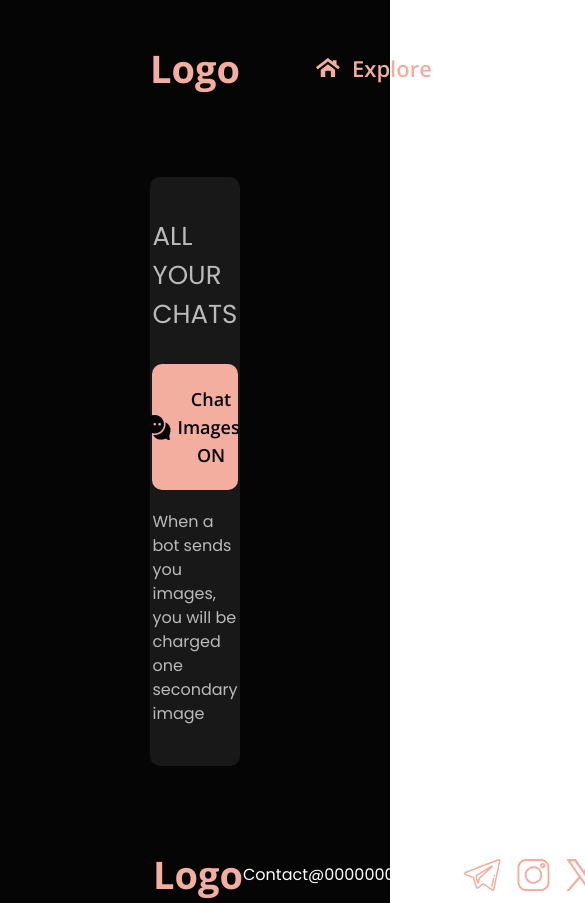
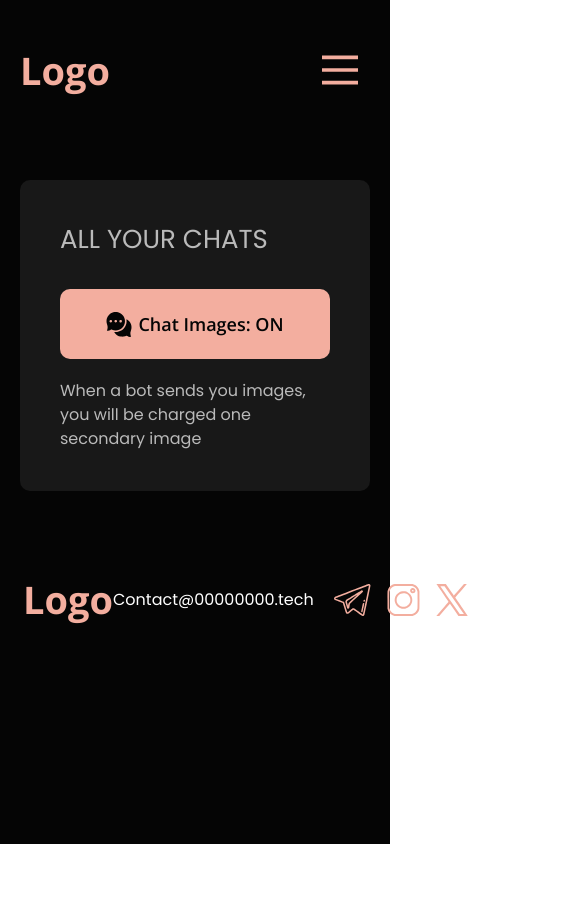
Before and after one commit to vishav-pathania/Arcsyslabs-task1, a Next.js app: page / in a window 390 px wide. Shown: the top 903 px of the page, 585 px wide, since content can reach past the window. After the commit the page ends 844 px from the top, so only its background shows below. Built offline with nearby package versions, Linux system fonts and the light colour scheme.

Commit message:
Setup responsive navbar

```diff
--- /dev/null
+++ b/components/Hamburger/index.jsx
@@ -0,0 +1,33 @@
+import styles from "./styles.module.css";
+
+const Hamburger = ({ open, clickHandler }) => {
+  return (
+    <button
+      onClick={clickHandler}
+      className={`${styles.menu} ${
+        open ? styles.opened : ""
+      } flex items-center justify-center`}
+      aria-expanded={open ? "true" : "false"}
+      aria-label="Main Menu"
+    >
+      <svg
+        width="60"
+        height="60"
+        viewBox="0 0 100 100"
+        className="stroke-current text-primary"
+      >
+        <path
+          className={`${styles.line} ${styles.line1}`}
+          d="M 20,29.000046 H 80.000231 C 80.000231,29.000046 94.498839,28.817352 94.532987,66.711331 94.543142,77.980673 90.966081,81.670246 85.259173,81.668997 79.552261,81.667751 75.000211,74.999942 75.000211,74.999942 L 25.000021,25.000058"
+        />
+        <path className={`${styles.line} ${styles.line2}`} d="M 20,50 H 80" />
+        <path
+          className={`${styles.line} ${styles.line3}`}
+          d="M 20,70.999954 H 80.000231 C 80.000231,70.999954 94.498839,71.182648 94.532987,33.288669 94.543142,22.019327 90.966081,18.329754 85.259173,18.331003 79.552261,18.332249 75.000211,25.000058 75.000211,25.000058 L 25.000021,74.999942"
+        />
+      </svg>
+    </button>
+  );
+};
+
+export default Hamburger;
--- /dev/null
+++ b/components/Hamburger/styles.module.css
@@ -0,0 +1,48 @@
+.menu {
+  background-color: transparent;
+  border: none;
+  cursor: pointer;
+  display: flex;
+  padding: 0;
+}
+
+.opened {
+  color: current;
+  /*modules do not accept empty classes*/
+}
+
+.line {
+  fill: none;
+  stroke: current;
+  stroke-width: 6;
+  transition:
+    stroke-dasharray 600ms cubic-bezier(0.4, 0, 0.2, 1),
+    stroke-dashoffset 600ms cubic-bezier(0.4, 0, 0.2, 1);
+}
+.line1 {
+  stroke-dasharray: 60 207;
+  stroke-width: 6;
+}
+.line2 {
+  stroke-dasharray: 60 60;
+  stroke-width: 6;
+}
+.line3 {
+  stroke-dasharray: 60 207;
+  stroke-width: 6;
+}
+.opened .line1 {
+  stroke-dasharray: 90 207;
+  stroke-dashoffset: -134;
+  stroke-width: 6;
+}
+.opened .line2 {
+  stroke-dasharray: 1 60;
+  stroke-dashoffset: -30;
+  stroke-width: 6;
+}
+.opened .line3 {
+  stroke-dasharray: 90 207;
+  stroke-dashoffset: -134;
+  stroke-width: 6;
+}
--- a/components/Header.jsx
+++ b/components/Header.jsx
@@ -1,35 +1,73 @@
+import Image from "next/image";
 import Link from "next/link";
+import ExploreImage from "../public/House.svg";
+import PenImage from "../public/Pen.svg";
+import MagicStick from "../public/Magicstick.svg";
+import { useState } from "react";
+import Hamburger from "./Hamburger";
 
 const Header = () => {
+  const [navOpen, setNavOpen] = useState(false);
   return (
-    <div>
-      <div className="flex flex-row items-center">
-        <div className="flex flex-row items-center flex-1">
-          <Link
-            href="#"
-            className="text-[38px] font-bold text-primary font-header"
-          >
-            Logo
-          </Link>
-          <div className="w-[1px] h-[36px] bg-white ml-[36px] " />
-          <img src="/House.svg" alt="" className="items-center ml-[40px]" />
+    <header className="flex flex-row items-center transition-all duration-[600ms] ">
+      <Link href="#" className="text-[38px] font-bold text-primary font-header">
+        Logo
+      </Link>
+      <div className="hidden lg:block w-[1px] h-[36px] bg-white ml-[36px] " />
+      <div className="hidden lg:flex flex-row items-center flex-1">
+        <Image src={ExploreImage} alt="Explore" className="ml-[40px]" />
+        <p className="ml-3 text-primary font-semibold font-header text-[22px]">
+          Explore
+        </p>
+        <Image src={PenImage} alt="Create" className="ml-12" />
+        <p className="font-header text-white font-semibold ml-3 text-[22px]">
+          Create
+        </p>
+        <Image src={MagicStick} alt="Edit" className="ml-12" />
+        <p className="font-header text-white font-semibold ml-3 text-[22px]">
+          Edit
+        </p>
+        <div className="flex-1" />
+        <button className="text-header text-semibold text-[18px] bg-primary rounded-full px-16 py-3 justify-self-end">
+          Login
+        </button>
+      </div>
+      <div className="lg:hidden flex justify-end flex-1">
+        <Hamburger
+          open={navOpen}
+          clickHandler={() => setNavOpen((prev) => !prev)}
+        />
+      </div>
+
+      {/*Mobile nav*/}
+      <div
+        className={`backdrop-blur-lg bg-black/20 z-50 min-w-full flex lg:hidden flex-col space-y-8 items-center top-28 py-8 left-0 fixed transition-all duration-[600ms] ${navOpen ? "translate-x-0" : "-translate-x-full"
+          }`}
+      >
+        <div className="flex">
+          <Image src={ExploreImage} alt="Explore" />
           <p className="ml-3 text-primary font-semibold font-header text-[22px]">
             Explore
           </p>
-          <img src="/Pen.svg" alt="" className="ml-12 items-center" />
+        </div>
+        <div className="flex">
+          <Image src={PenImage} alt="Create" />
           <p className="font-header text-white font-semibold ml-3 text-[22px]">
             Create
           </p>
-          <img src="/Magicstick.svg" alt="" className="ml-12" />
+        </div>
+        <div className="flex">
+          <Image src={MagicStick} alt="Edit" />
           <p className="font-header text-white font-semibold ml-3 text-[22px]">
             Edit
           </p>
         </div>
-        <button className="text-header text-semibold text-[18px] bg-primary rounded-full px-16 py-3">
+        <button className="text-header text-semibold text-[18px] bg-primary rounded-full px-16 py-3 justify-self-end">
           Login
         </button>
       </div>
-    </div>
+      {/*End of mobile nav*/}
+    </header>
   );
 };
 
--- a/pages/index.js
+++ b/pages/index.js
@@ -4,10 +4,10 @@ import Footer from "@/components/Footer";
 
 const Index = () => {
   return (
-    <div className="bg-[#050505] px-[150px] pt-10 min-h-screen">
+    <div className="bg-[#050505] px-[20px] md:px-[50px] lg:px-[80px] xl:px-[110px] 2xl:px-[150px] transition-all duration-300 pt-10 min-h-screen">
       <Header />
       <Sidebar />
-      <Footer/>
+      <Footer />
     </div>
   );
 };
--- a/styles/globals.css
+++ b/styles/globals.css
@@ -9,3 +9,14 @@
   margin: 0;
   box-sizing: border-box;
 }
+
+/*Hide scrollbal*/
+body::-webkit-scrollbar {
+  display: none;
+}
+
+/*Hide scrollbar*/
+body {
+  -ms-overflow-style: none;
+  scrollbar-width: none;
+}
```
Also changed, not shown: components/Footer.jsx (+3 -4 lines), components/Sidebar.jsx (+10 -10 lines).
